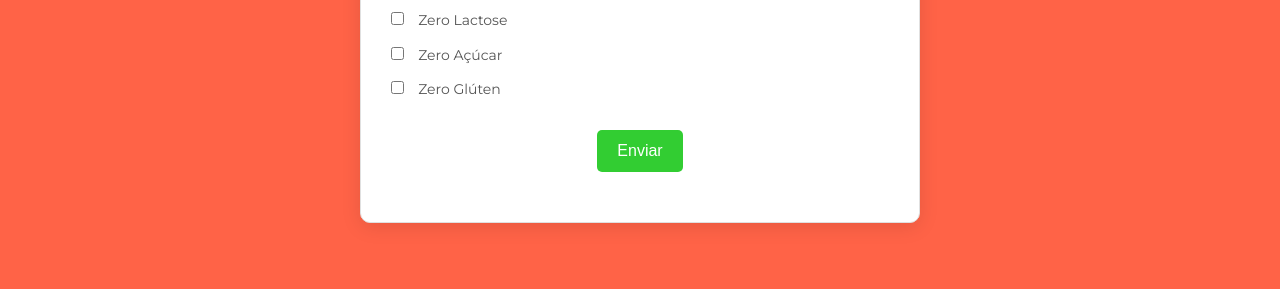
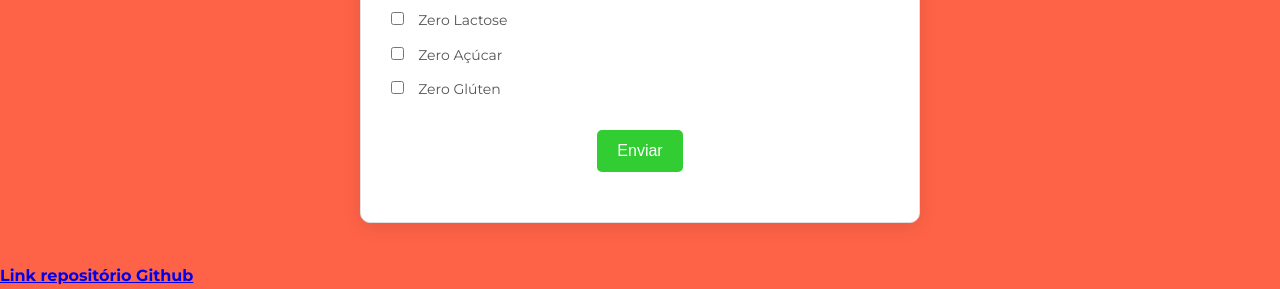
Before and after one commit to jneres00/formulario-pagina-receitas, a plain HTML site: page index.html in a window 1280 px wide. Shown: the part 573-862 px from the top of the page. Before the commit the page ends 836 px from the top, so only its background shows below. Drawn offline with nearby package versions, Linux system fonts and the light colour scheme; a web font is replaced by a local one.

Commit message:
Update index.html

```diff
--- a/index.html
+++ b/index.html
@@ -110,5 +110,6 @@
             });
         });
     </script>
+    <h4><a href="https://github.com/jneres00/formulario-pagina-receitas/tree/main">Link repositório Github</a></h4>
 </body>
 </html>
```
